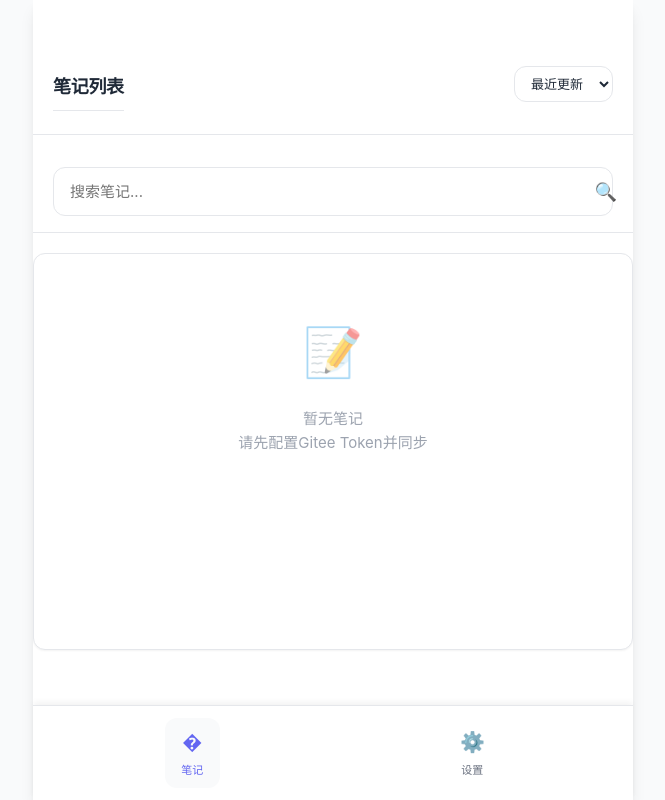
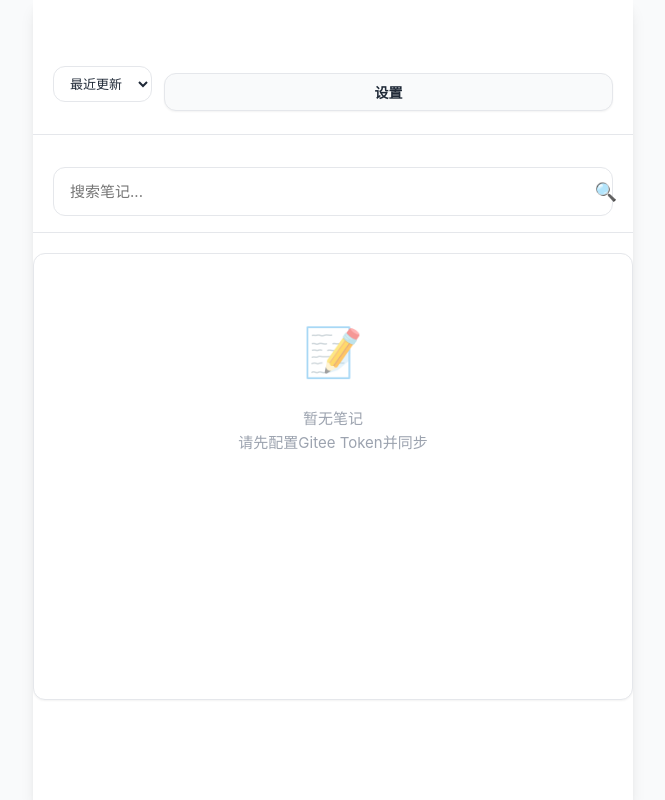
Before and after one commit to MrNaja/A-Note, a plain HTML site: page index.html in a window 1280 px wide. Shown: the whole page, without its empty margins (307-972 px from the left). Drawn offline with Linux system fonts and the light colour scheme.

Commit message:
更新了首页内容

```diff
--- a/app.js
+++ b/app.js
@@ -104,20 +104,13 @@ class MobileNoteApp {
             this.goBack();
         });
 
-        // 底部导航栏点击事件
-        const navItems = document.querySelectorAll('.bottom-nav-item');
-        navItems.forEach(item => {
-            item.addEventListener('click', () => {
-                // 移除所有active类
-                navItems.forEach(navItem => navItem.classList.remove('active'));
-                // 添加当前active类
-                item.classList.add('active');
-
-                // 处理页面切换
-                const pageName = item.getAttribute('data-page');
-                this.navigateTo(pageName);
+        // 设置按钮点击事件
+        const settingsBtn = document.getElementById('settingsBtn');
+        if (settingsBtn) {
+            settingsBtn.addEventListener('click', () => {
+                this.navigateTo('settings');
             });
-        });
+        }
     }
 
     // 导航到指定页面
--- a/index.html
+++ b/index.html
@@ -21,8 +21,7 @@
                 <div class="page-content">
                     <!-- 笔记列表区域 -->
                     <section class="notes-section">
-                        <div style="display: flex; justify-content: space-between; align-items: center; margin-bottom: 16px;">
-                            <h2 style="margin-bottom: 0;">笔记列表</h2>
+                        <div style="display: flex; align-items: center; margin-bottom: 16px; gap: 12px;">
                             <div class="sort-container">
                                 <select id="sortSelect" class="sort-select">
                                     <option value="updatedAt-desc">最近更新</option>
@@ -31,6 +30,7 @@
                                     <option value="createdAt-asc">最早创建</option>
                                 </select>
                             </div>
+                            <button id="settingsBtn" class="btn btn-secondary btn-small">设置</button>
                         </div>
 
                         <!-- 搜索框 -->
@@ -100,18 +100,6 @@
                 </div>
             </div>
         </main>
-
-        <!-- 底部导航栏 -->
-        <nav class="bottom-nav">
-            <div class="bottom-nav-item active" data-page="notes">
-                <span class="bottom-nav-item-icon">�</span>
-                <span class="bottom-nav-item-label">笔记</span>
-            </div>
-            <div class="bottom-nav-item" data-page="settings">
-                <span class="bottom-nav-item-icon">⚙️</span>
-                <span class="bottom-nav-item-label">设置</span>
-            </div>
-        </nav>
     </div>
 
     <!-- 通知组件 -->
--- a/styles.css
+++ b/styles.css
@@ -861,6 +861,18 @@ header {
     display: none;
 }
 
+/* 小按钮样式 */
+.btn-small {
+    padding: 8px 16px;
+    font-size: 14px;
+    border-radius: var(--border-radius);
+}
+
+/* 移除底部导航栏后，调整笔记列表的padding */
+.notes-section {
+    padding-bottom: 20px !important;
+}
+
 /* 搜索框样式 - 新增功能 */
 .search-container {
     margin-bottom: 20px;
```
